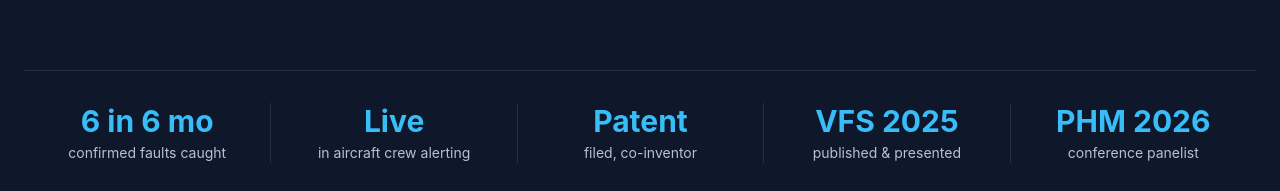
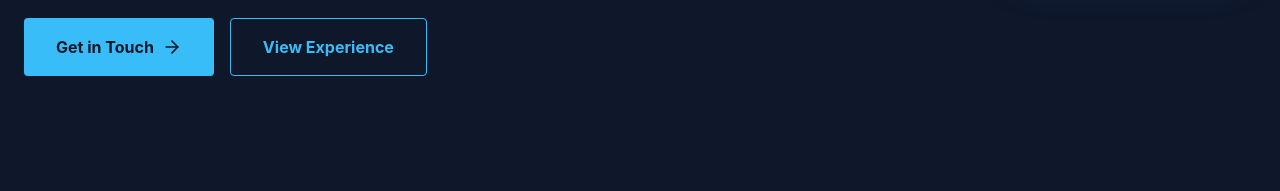
Before and after one commit to manukrisvt/portfolio, a React (Vite) app: page / in a window 1280 px wide. Shown: the part 609-800 px from the top of the page. Built offline with nearby package versions, Linux system fonts and the light colour scheme.

Commit message:
Remove proof strip; add headshot to hero

```diff
--- a/src/components/Hero.jsx
+++ b/src/components/Hero.jsx
@@ -1,6 +1,6 @@
 import React from 'react';
 import { motion } from 'framer-motion';
-import { personalInfo, proofStats } from '../data';
+import { personalInfo } from '../data';
 import { ArrowRight } from 'lucide-react';
 
 const Hero = () => {
@@ -89,26 +89,6 @@ const Hero = () => {
                         </div>
                     </motion.div>
                 </div>
-
-                {/* Proof strip */}
-                <motion.div
-                    initial={{ opacity: 0, y: 20 }}
-                    animate={{ opacity: 1, y: 0 }}
-                    transition={{ delay: 0.8 }}
-                    className="mt-16 md:mt-20 border-t border-white/10 pt-8"
-                >
-                    <div className="grid grid-cols-2 sm:grid-cols-3 md:grid-cols-5 gap-y-8">
-                        {proofStats.map((stat, index) => (
-                            <div
-                                key={stat.value}
-                                className={`flex flex-col items-center text-center px-4 ${index > 0 ? 'md:border-l md:border-white/10' : ''}`}
-                            >
-                                <span className="text-2xl md:text-3xl font-bold text-accent mb-1">{stat.value}</span>
-                                <span className="text-sm text-text-muted">{stat.label}</span>
-                            </div>
-                        ))}
-                    </div>
-                </motion.div>
             </div>
         </section>
     );
```
Also changed, not shown: public/images/headshot.jpg (added).
